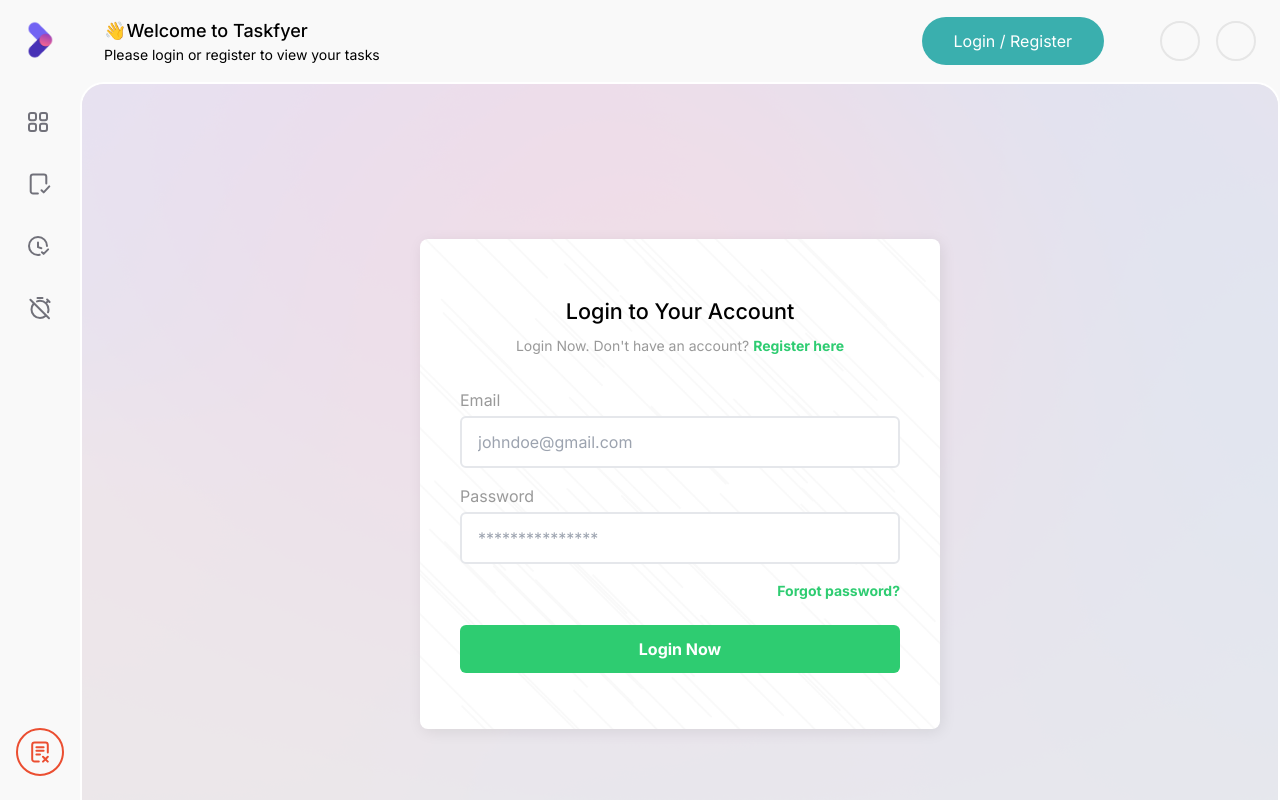
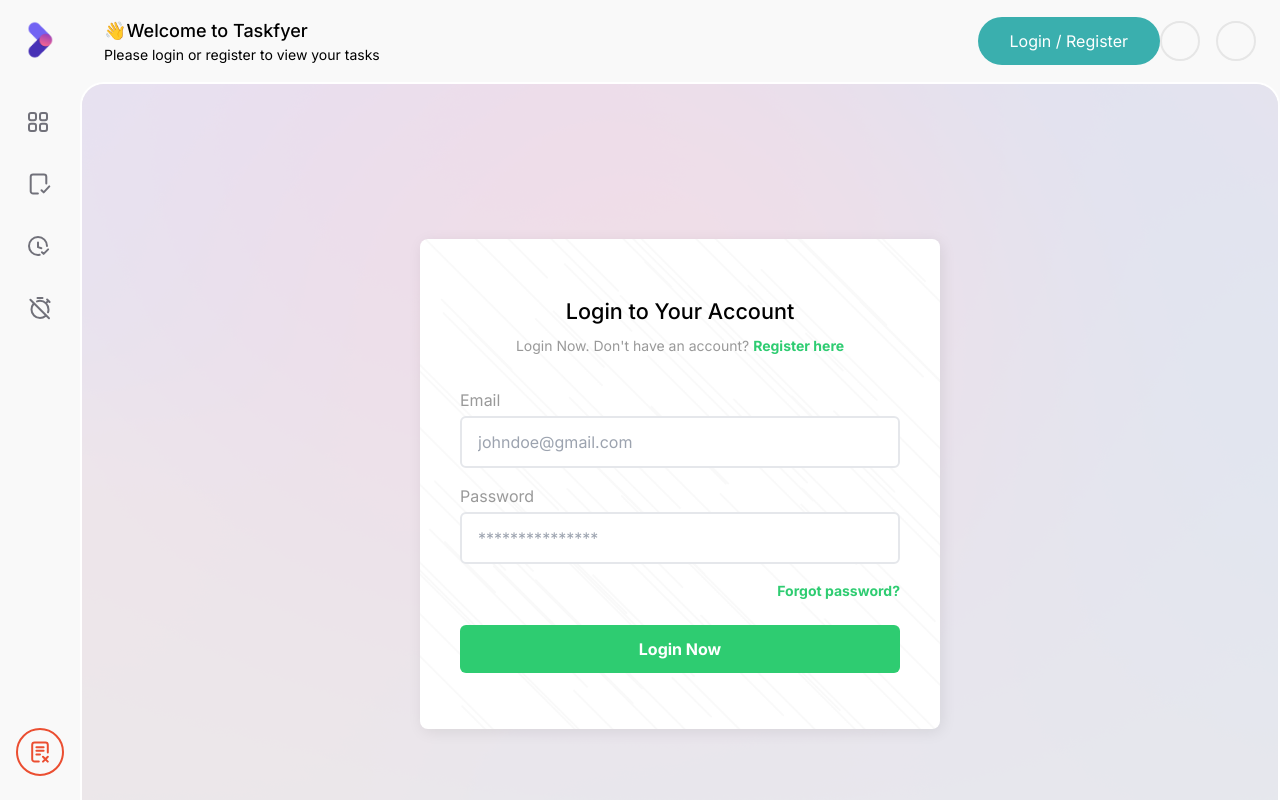
Before and after one commit to sonal-97/Taskfyer, a Next.js app in the folder client/: page /login in a window 1280 px wide. Built offline with nearby package versions, Linux system fonts and the light colour scheme; no server answers; some icons are missing.

Commit message:
the add a task butoon modification

```diff
--- a/client/app/Components/Header/Header.tsx
+++ b/client/app/Components/Header/Header.tsx
@@ -39,7 +39,7 @@
           )}
         </p>
       </div>
-      <div className="h-[50px] flex items-center gap-14">
+      <div className="h-[50px] flex items-center gap-30">
         <button
           className="px-8 py-3 bg-[#3aafae] text-white rounded-[50px]
           hover:bg-[#00A1F1] hover:text-white transition-all duration-200 ease-in-out"
```
